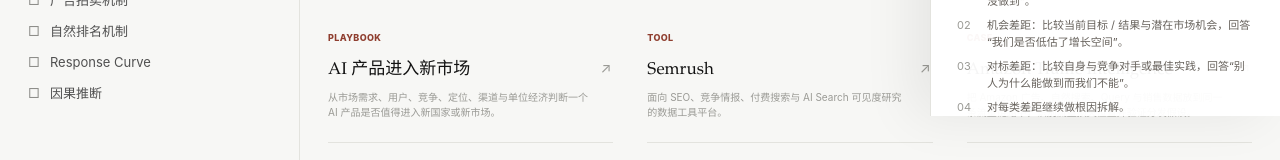
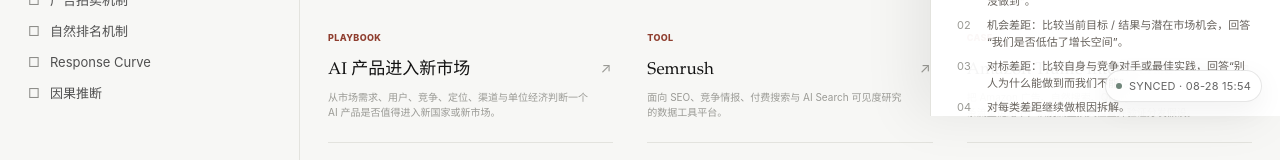
Before and after one commit to water3ovo/Knowledge-OS, a Next.js app: page / in a window 1280 px wide. Shown: the part 684-844 px from the top of the page. Built offline with nearby package versions, Linux system fonts and the light colour scheme.

Commit message:
web: show GitHub knowledge sync status

```diff
--- a/app/page.tsx
+++ b/app/page.tsx
@@ -1,11 +1,42 @@
 import KnowledgeOSClient from "./knowledge-os-client";
 import { getAllDomainGroups, getAllKnowledge } from "@/lib/all-content";
 import { getLibraryItems } from "@/lib/content";
+import syncState from "@/content/meta/sync-state.json";
 
 export default function Home() {
   const knowledge = getAllKnowledge();
   const domains = getAllDomainGroups(knowledge);
   const library = getLibraryItems();
 
-  return <KnowledgeOSClient knowledge={knowledge} domains={domains} library={library} />;
+  return (
+    <>
+      <KnowledgeOSClient knowledge={knowledge} domains={domains} library={library} />
+      <div
+        aria-label="Knowledge sync status"
+        title={syncState.lastDelta.summary}
+        style={{
+          position: "fixed",
+          right: 18,
+          bottom: 14,
+          zIndex: 80,
+          display: "flex",
+          alignItems: "center",
+          gap: 7,
+          padding: "7px 10px",
+          border: "1px solid rgba(18,18,18,.10)",
+          borderRadius: 999,
+          background: "rgba(255,255,255,.82)",
+          backdropFilter: "blur(12px)",
+          WebkitBackdropFilter: "blur(12px)",
+          boxShadow: "0 8px 28px rgba(0,0,0,.06)",
+          color: "#666",
+          fontSize: 11,
+          letterSpacing: ".02em",
+        }}
+      >
+        <span style={{ width: 6, height: 6, borderRadius: "50%", background: "#6f8579" }} />
+        <span>SYNCED · {syncState.lastSyncedAt.slice(5, 16).replace("T", " ")}</span>
+      </div>
+    </>
+  );
 }
```
